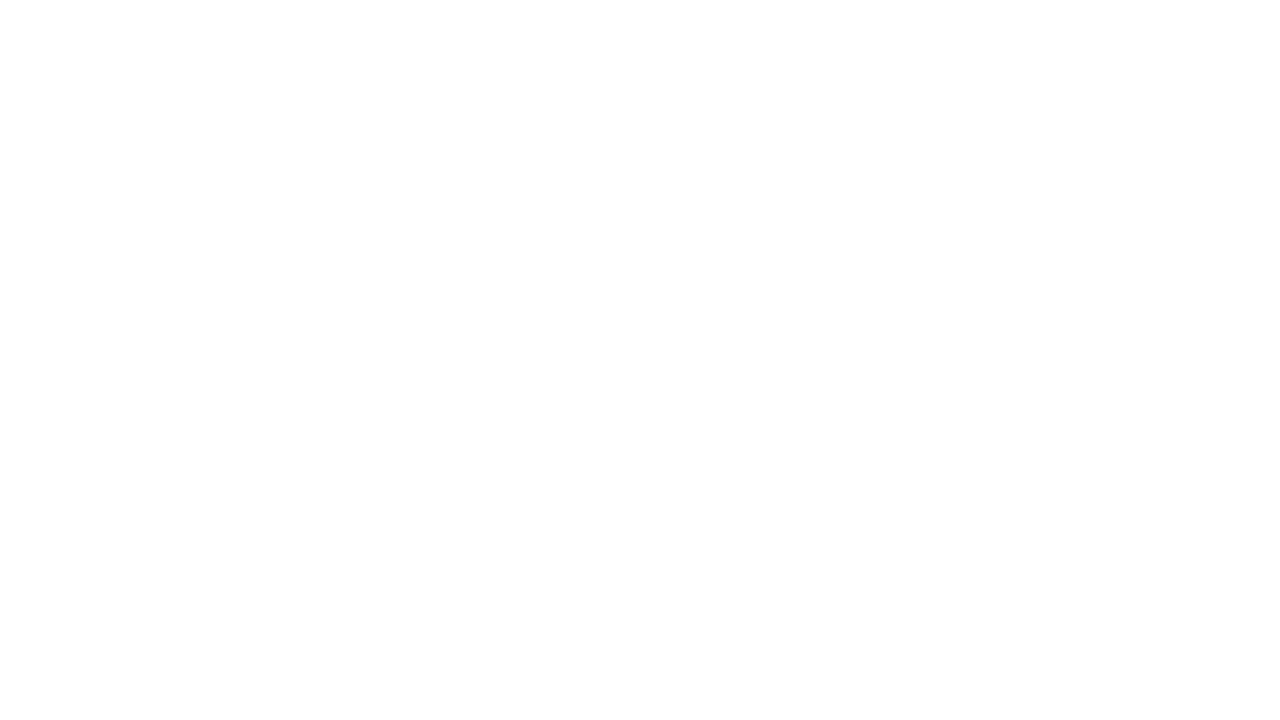
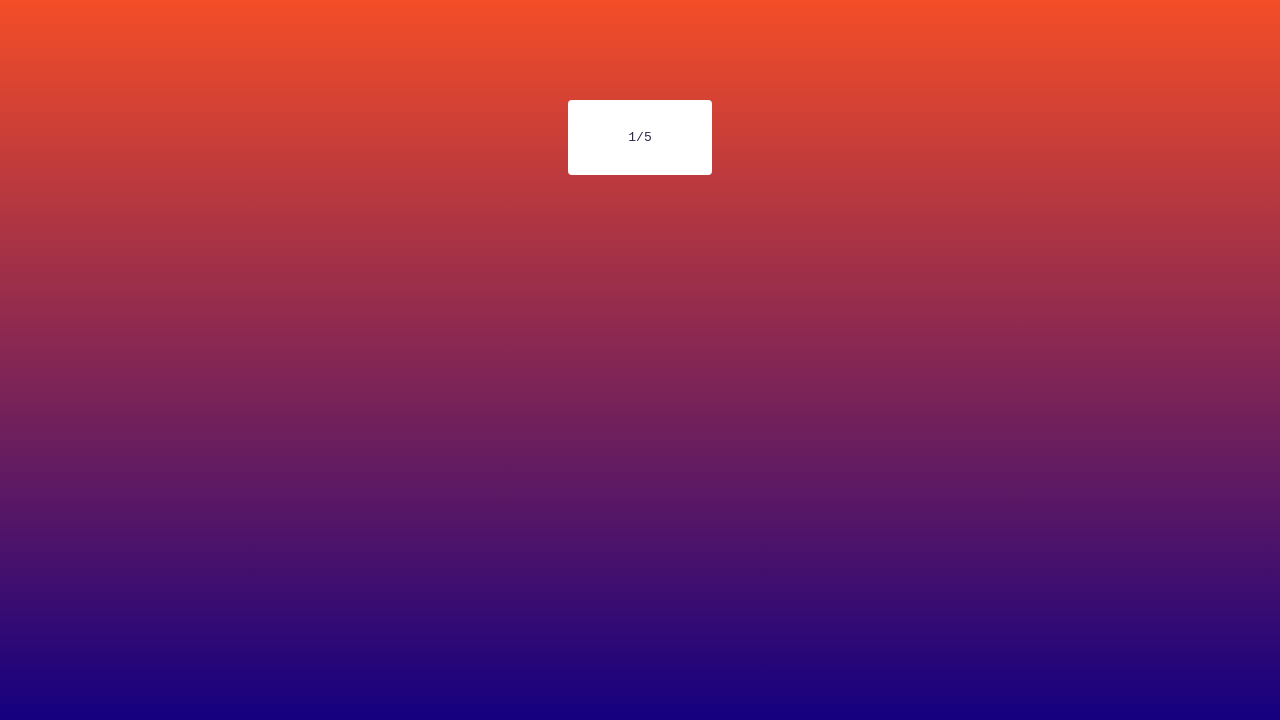
Before and after one commit to khattab2023/Quiz-App, a React (Vite) app: page / in a window 1280 px wide. Shown: the top 720 px of the page. Built offline with nearby package versions, Linux system fonts and the light colour scheme.

Commit message:
add 5 questions

```diff
--- a/package.json
+++ b/package.json
@@ -14,8 +14,8 @@
     "react-dom": "^18.2.0"
   },
   "devDependencies": {
-    "@types/react": "^18.2.43",
-    "@types/react-dom": "^18.2.17",
+    "@types/react": "^18.0.28",
+    "@types/react-dom": "^18.0.11",
     "@vitejs/plugin-react": "^4.2.1",
     "eslint": "^8.55.0",
     "eslint-plugin-react": "^7.33.2",
--- a/src/Quiz.jsx
+++ b/src/Quiz.jsx
@@ -1,6 +1,17 @@
+
+import { useState } from "react";
+
 const Quiz = ({ questions }) => {
-  return
-    <div className="quiz-container"></div>;
+  const [currentQuestion, setcurrentQuestion] = useState(0);
 
+  const { question, choices, correctAnswer } = questions[currentQuestion];
+
+  return <div className="quiz-container">
+      <>
+        <span className="active-question-no">{currentQuestion + 1}</span>
+        <span className="total-question">/{questions.length}</span>
+      </>
+    </div>;
 };
+
 export default Quiz;
--- /dev/null
+++ b/src/index.css
@@ -0,0 +1,19 @@
+body {
+  font-family: monospace;
+  background: linear-gradient(0deg, #150080 10%, #f44d27);
+  color: #2d264b;
+  display: flex;
+  justify-content: center;
+  margin: 0 auto;
+  padding: 0 30px;
+  height: 100vh;
+}
+
+.quiz-container {
+  width: 500ox;
+  background: #ffffff;
+  border-radius: 4px;
+  margin-top: 100px;
+  padding: 30px 60px;
+  box-sizing: border-box;
+}/*# sourceMappingURL=index.css.map */
--- a/src/index.scss
+++ b/src/index.scss
@@ -1,6 +1,27 @@
 $primary: #150080;
-$accent: #d08642;
+$accent: #f44d27;
 $bg: #ffffff;
 $bg-accent: #e7e8e9;
 $disabled: #9c9c9c;
 $foreground: #2d264b;
+body{
+    font-family: monospace;
+    background: linear-gradient(0deg, $primary 10%, $accent);
+    color: $foreground;
+    display: flex;
+    justify-content: center;
+    margin: 0 auto;
+    padding: 0 30px;
+    height: 100vh;
+
+}
+
+.quiz-container {
+    width: 500ox;
+    background: $bg;
+    border-radius: 4px;
+    margin-top: 100px;
+    padding:30px 60px;
+    box-sizing: border-box;
+
+}
```
Also changed, not shown: src/App.jsx (+5 -3 lines), 2 other files (tests, documents, lock files or other folders).
